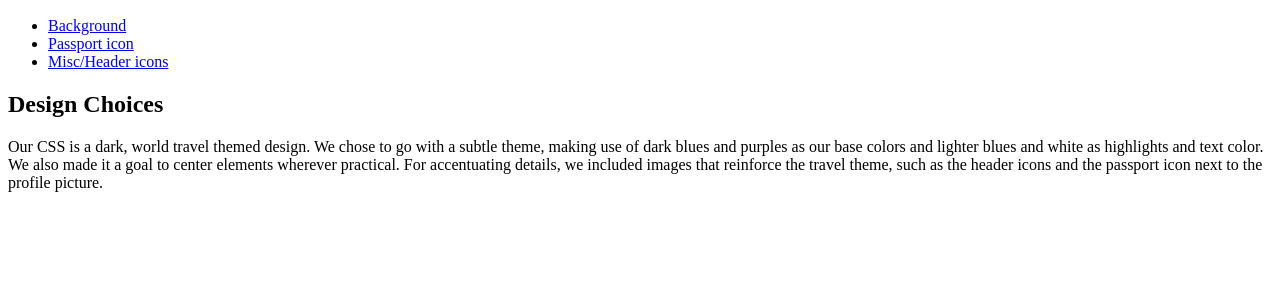
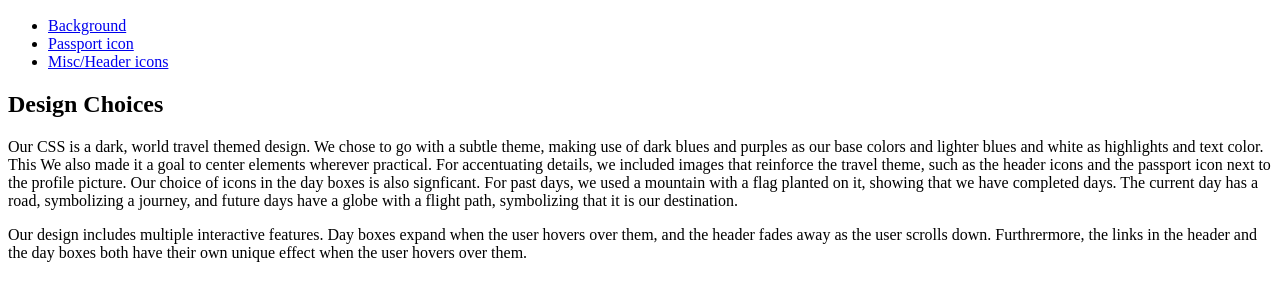
Before and after one commit to alfreeed7/ProjectNotes, a plain HTML site: page index.html in a window 1280 px wide. Shown: the part 96-396 px from the top of the page. Drawn offline with Linux system fonts and the light colour scheme.

Commit message:
Update index.html

```diff
--- a/index.html
+++ b/index.html
@@ -12,8 +12,15 @@ logo-ma-5ae15d84d01ec5.7039455215247189808525.jpg">Passport icon</a></li>
 <h2>Design Choices</h2>
 <p>
 Our CSS is a dark, world travel themed design. We chose to go with a subtle theme, making use of dark blues and purples as our base colors
-and lighter blues and white as highlights and text color.<br> We also made it a goal to center elements wherever practical. For accentuating
+and lighter blues and white as highlights and text color. This We also made it a goal to center elements wherever practical. For accentuating
 details, we included images that reinforce the travel theme, such as the header icons and the passport icon next to the profile picture.
+Our choice of icons in the day boxes is also signficant. For past days, we used a mountain with a flag planted on it, showing that
+we have completed days. The current day has a road, symbolizing a journey, and future days have a globe with a flight path, symbolizing
+that it is our destination.
+</p>
+<p>
+Our design includes multiple interactive features. Day boxes expand when the user hovers over them, and the header fades away as the user
+scrolls down. Furthrermore, the links in the header and the day boxes both have their own unique effect when the user hovers over them.
 </p>
 
 </body>
```
